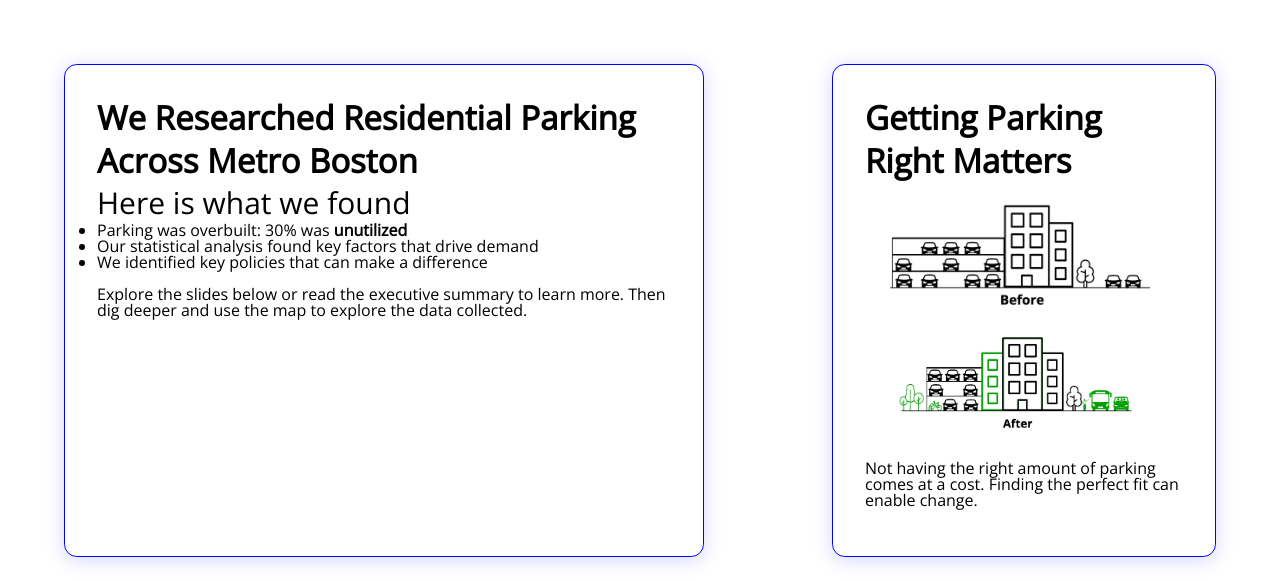
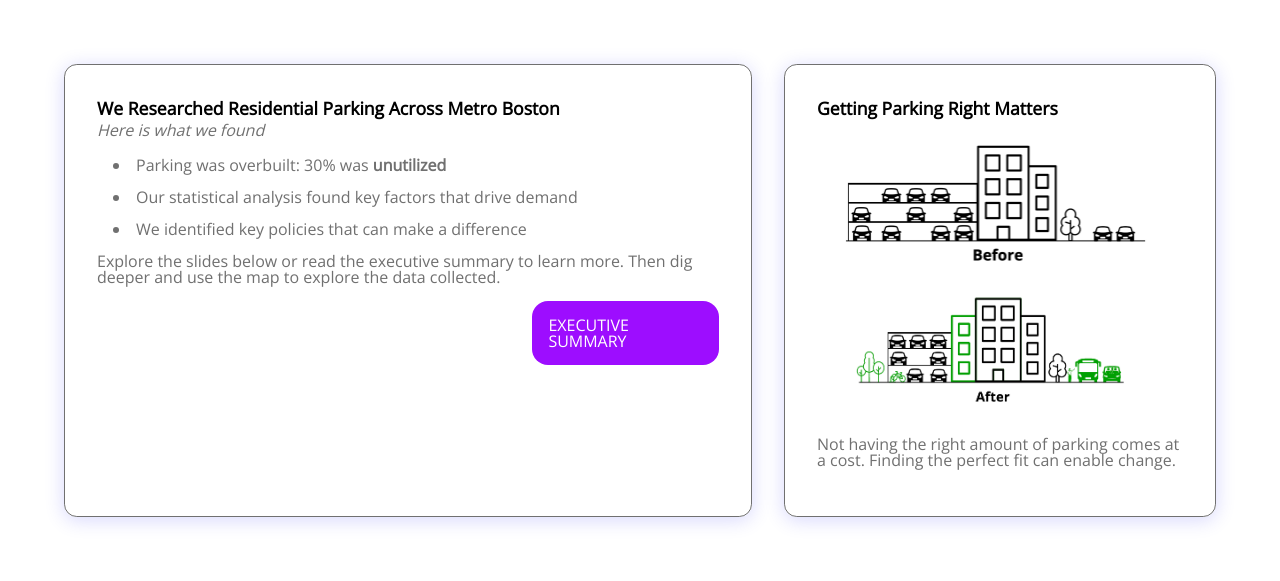
Before and after one commit to MAPC/perfect-fit-staging, a Jekyll site: the page built from index.html, in a window 1280 px wide, cut to the strip 603-1184 px from the top of the page. Built offline with Jekyll 4.4.1, drawn with Linux system fonts in a browser that asks for light colours; nearby versions of some CDN libraries; some web fonts are replaced.

Commit message:
Header and Font Updates
* Update header image to remove the lamp
* Use gray font colors with black headings
* Remove Helvetica Neue fonts from buttons
* Update box borders to gray

```diff
--- a/_sass/components/_action-box.scss
+++ b/_sass/components/_action-box.scss
@@ -1,5 +1,5 @@
 .action-box {
-  border: 1px solid blue;
+  border: 1px solid #707070;
   border-radius: .8rem;
   box-shadow: 0 3px 20px rgba(13, 14, 242, .16);
   margin-bottom: 1rem;
@@ -10,7 +10,8 @@
       font-size: 1.5rem;
     }
 
-    font-family: 'HelveticaNeue-CondensedBold', 'Helvetica Neue';
+
+    color: #000000;
     font-size: 2rem;
     text-transform: uppercase;
   }
@@ -20,7 +21,6 @@
     border-radius: 1rem;
     color: white;
     display: inline-block;
-    font-family: 'HelveticaNeue-CondensedBold', 'Helvetica Neue';
     padding: 1rem;
     text-transform: uppercase;
   }
@@ -31,7 +31,6 @@
     }
 
     color: #707070;
-    font-family: 'Helvetica Neue';
     font-size: 1.5rem;
     font-weight: 300;
     line-height: 1.2em;
--- a/_sass/pages/_index.scss
+++ b/_sass/pages/_index.scss
@@ -2,6 +2,8 @@ body {
   @include media(small) {
     scroll-snap-type: none;
   }
+
+  color: #707070;
   font-family: 'Open Sans', sans-serif;
   scroll-snap-type: y proximity;
 }
@@ -95,6 +97,7 @@ body {
   }
 
   &__heading {
+    color: #000000;
     margin: 2rem 0;
   }
 }
@@ -194,18 +197,18 @@ body {
   grid-template-columns: 60% 40%;
 
   &__left {
-    border: 1px solid blue;
+    border: 1px solid #707070;
     border-radius: .8rem;
     box-shadow: 0 3px 20px rgba(13, 14, 242, .16);
-    margin: 4rem;
+    margin: 4rem 1rem 4rem 4rem;
     padding: 2rem;
   }
 
   &__right {
-    border: 1px solid blue;
+    border: 1px solid #707070;
     border-radius: .8rem;
     box-shadow: 0 3px 20px rgba(13, 14, 242, .16);
-    margin: 4rem;
+    margin: 4rem 4rem 4rem 1rem;
     padding: 2rem;
   }
 
@@ -214,16 +217,37 @@ body {
   }
 
   &__heading {
-    font-size: 33px;
+    color: #000000;
+    font-size: 1.1em;
     margin: 0;
     padding: 0;
   }
 
   &__sub-heading {
-    font-size: 30px;
+    font-size: 1rem;
+    font-style: italic;
     font-weight: 400;
     margin: 0;
     padding: 0;
+  }
+
+  &__unordered-list {
+    padding-left: 0;
+  }
+
+  &__list-item {
+    list-style-position: inside;
+    margin: 1rem;
+  }
+
+  &__button {
+    background-color: #9D0DFF;
+    border-radius: 1rem;
+    color: white;
+    display: inline-block;
+    margin: 0 0 0 70%;
+    padding: 1rem;
+    text-transform: uppercase;
   }
 }
 
@@ -231,7 +255,8 @@ body {
   margin-bottom: 4rem;
   scroll-snap-align: start;
 
-  &--header {
+  &__header {
+    color: #000000;
     margin: 4rem 0 2rem 4rem;
   }
 }
--- a/index.html
+++ b/index.html
@@ -16,12 +16,13 @@ layout: default
   <div class="explainer__left">
     <h2 class="explainer__heading">We Researched Residential Parking Across Metro Boston</h2>
     <h3 class="explainer__sub-heading">Here is what we found</h3>
-    <ul>
-      <li>Parking was overbuilt: 30% was <b>unutilized</b></li>
-      <li>Our statistical analysis found key factors that drive demand</li>
-      <li>We identified key policies that can make a difference</li>
+    <ul class="explainer_unordered-list">
+      <li class="explainer__list-item">Parking was overbuilt: 30% was <b>unutilized</b></li>
+      <li class="explainer__list-item">Our statistical analysis found key factors that drive demand</li>
+      <li class="explainer__list-item">We identified key policies that can make a difference</li>
     </ul>
     <p>Explore the slides below or read the executive summary to learn more. Then dig deeper and use the map to explore the data collected.</p>
+    <a class="explainer__button">Executive Summary</a>
   </div>
   <div class="explainer__right">
     <h2 class="explainer__heading">Getting Parking Right Matters</h2>
@@ -32,7 +33,7 @@ layout: default
 </section>
 {% include slideshow.html %}
 <section class="explore-the-data">
-  <h2 class="explore-the-data--header">Explore the Data</h2>
+  <h2 class="explore-the-data__header">Explore the Data</h2>
   <svg class="slider" width="100%" height="150"></svg>
   <div class="parking-data">
     <svg class="parking-map" viewBox="0 0 900 700"></svg>
```
Also changed, not shown: 1 other file.
